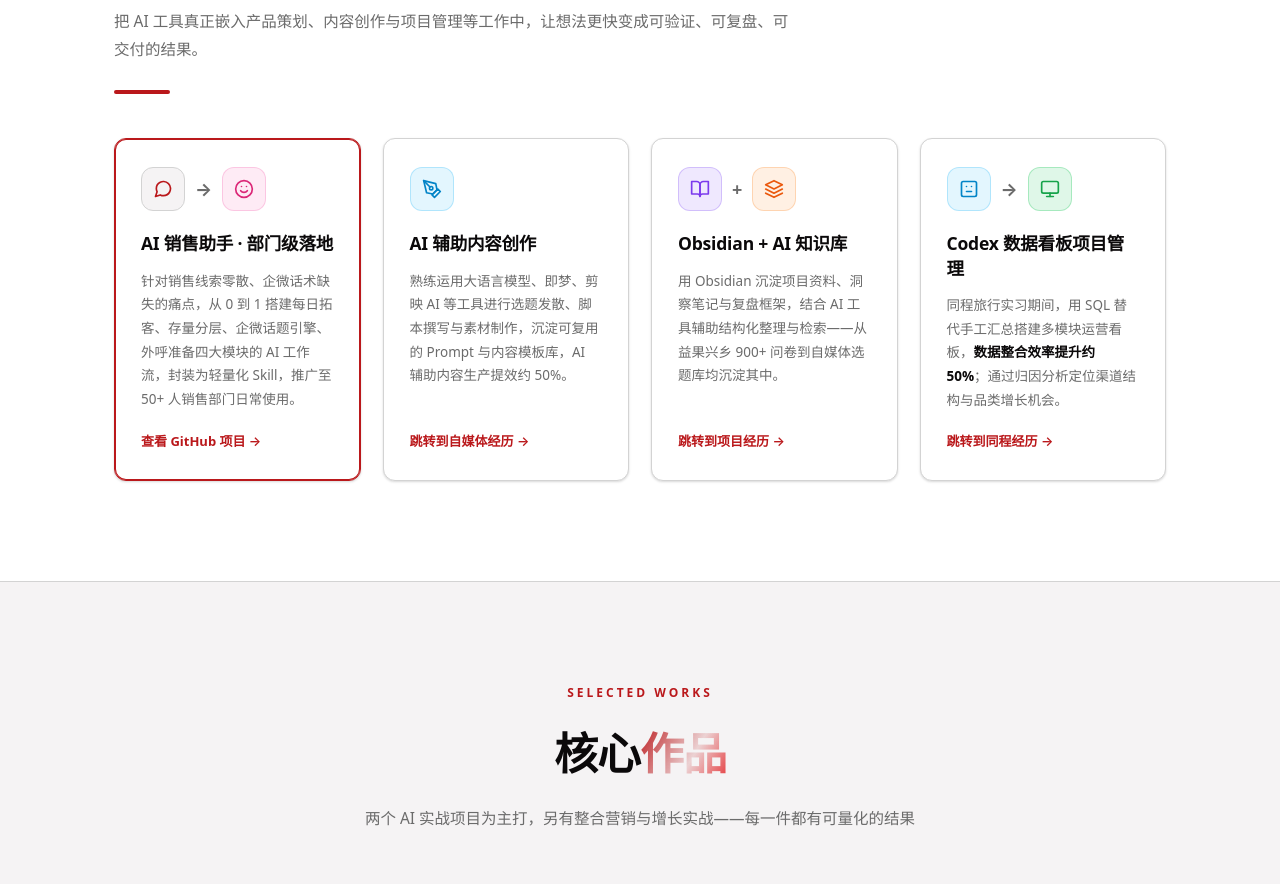
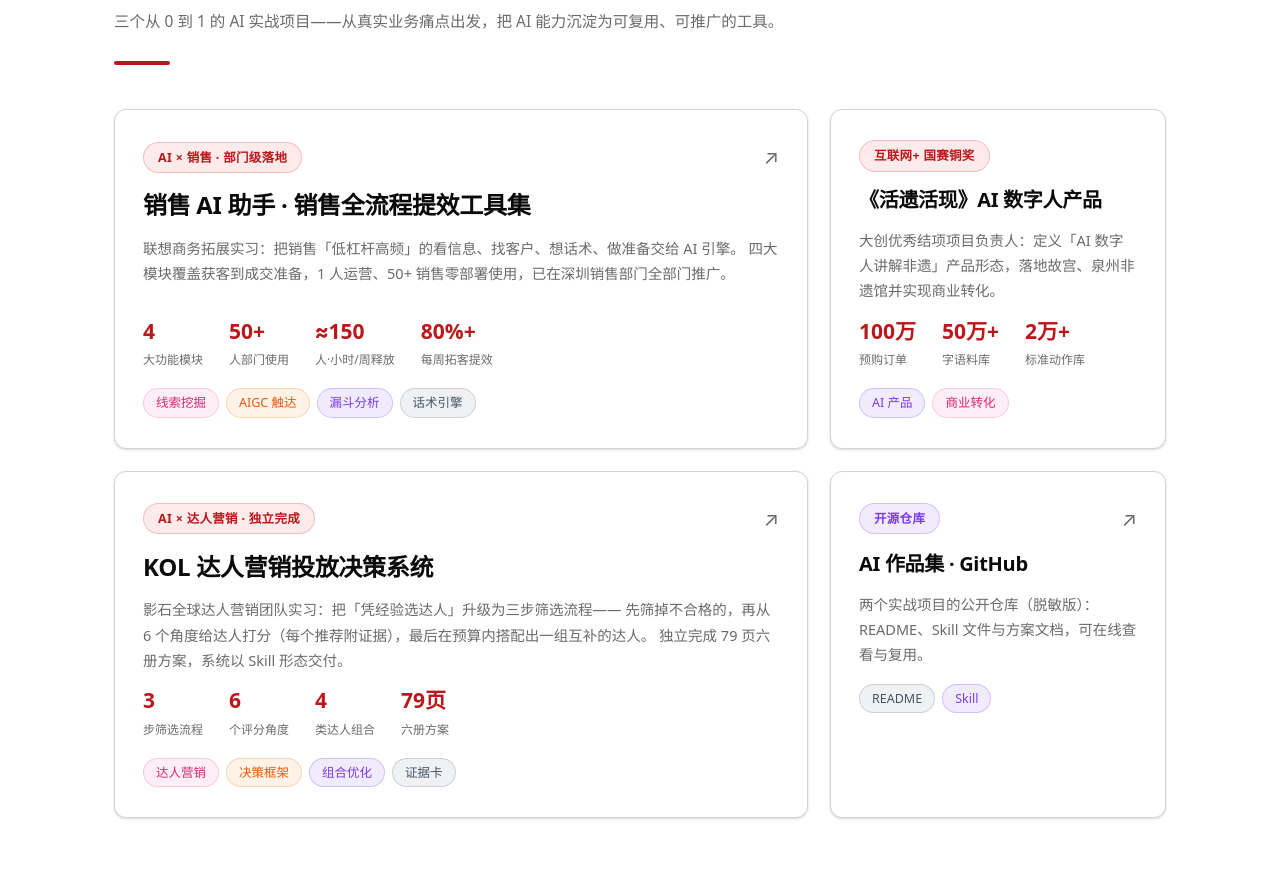
Before and after one commit to yhllynn2-create/yhllynn-portfolio, a plain HTML site: page index.html in a window 1280 px wide. Shown: the part 1895-2779 px from the top of the page. Drawn offline with Linux system fonts and the light colour scheme.

Commit message:
feat: AI NATIVE 改为三大 AI 项目主打，其余项目独立为「其他项目经历」并标注能力；模块1图脱敏

```diff
--- a/index.html
+++ b/index.html
@@ -160,7 +160,7 @@
       </div>
     </section>
 
-    <!-- ===== AI NATIVE（新增 4 卡片） ===== -->
+    <!-- ===== AI NATIVE：三个 AI 实战项目 ===== -->
     <section class="section section-alt ai-native-section" id="ai-native">
       <div class="container">
         <div class="prose-head reveal">
@@ -168,87 +168,11 @@
             <span class="title-red">AI NATIVE</span>
           </h2>
           <p class="prose-subtitle">
-            把 AI 工具真正嵌入产品策划、内容创作与项目管理等工作中，让想法更快变成可验证、可复盘、可交付的结果。
+            三个从 0 到 1 的 AI 实战项目——从真实业务痛点出发，把 AI 能力沉淀为可复用、可推广的工具。
           </p>
           <div class="prose-divider"></div>
         </div>
 
-        <div class="ai-grid">
-          <a href="project-sales-ai.html" class="ai-card ai-card-active reveal">
-            <div class="ai-card-icons">
-              <span class="ai-icon-box">
-                <svg viewBox="0 0 24 24" fill="none" stroke="currentColor" stroke-width="2" stroke-linecap="round" stroke-linejoin="round"><path d="M21 11.5a8.38 8.38 0 0 1-.9 3.8 8.5 8.5 0 0 1-7.6 4.7 8.38 8.38 0 0 1-3.8-.9L3 21l1.9-5.7a8.38 8.38 0 0 1-.9-3.8 8.5 8.5 0 0 1 4.7-7.6 8.38 8.38 0 0 1 3.8-.9h.5a8.48 8.48 0 0 1 8 8v.5z"/></svg>
-              </span>
-              <span class="ai-icon-arrow">→</span>
-              <span class="ai-icon-box ai-icon-pink">
-                <svg viewBox="0 0 24 24" fill="none" stroke="currentColor" stroke-width="2" stroke-linecap="round" stroke-linejoin="round"><circle cx="12" cy="12" r="10"/><path d="M8 14s1.5 2 4 2 4-2 4-2"/><line x1="9" y1="9" x2="9.01" y2="9"/><line x1="15" y1="9" x2="15.01" y2="9"/></svg>
-              </span>
-            </div>
-            <h3 class="ai-card-title">AI 销售助手 · 部门级落地</h3>
-            <p class="ai-card-desc">
-              针对销售线索零散、企微话术缺失的痛点，从 0 到 1 搭建每日拓客、存量分层、企微话题引擎、外呼准备四大模块的 AI 工作流，封装为轻量化 Skill，推广至 50+ 人销售部门日常使用。
-            </p>
-            <span class="ai-card-link">查看 GitHub 项目 →</span>
-          </a>
-
-          <a href="#experience" class="ai-card reveal">
-            <div class="ai-card-icons">
-              <span class="ai-icon-box ai-icon-blue">
-                <svg viewBox="0 0 24 24" fill="none" stroke="currentColor" stroke-width="2" stroke-linecap="round" stroke-linejoin="round"><path d="M12 19l7-7 3 3-7 7-3-3z"/><path d="M18 13l-1.5-7.5L2 2l3.5 14.5L13 18l5-5z"/><path d="M2 2l7.586 7.586"/><circle cx="11" cy="11" r="2"/></svg>
-              </span>
-            </div>
-            <h3 class="ai-card-title">AI 辅助内容创作</h3>
-            <p class="ai-card-desc">
-              熟练运用大语言模型、即梦、剪映 AI 等工具进行选题发散、脚本撰写与素材制作，沉淀可复用的 Prompt 与内容模板库，AI 辅助内容生产提效约 50%。
-            </p>
-            <span class="ai-card-link">跳转到自媒体经历 →</span>
-          </a>
-
-          <a href="#experience" class="ai-card reveal">
-            <div class="ai-card-icons">
-              <span class="ai-icon-box ai-icon-violet">
-                <svg viewBox="0 0 24 24" fill="none" stroke="currentColor" stroke-width="2" stroke-linecap="round" stroke-linejoin="round"><path d="M2 3h6a4 4 0 0 1 4 4v14a3 3 0 0 0-3-3H2z"/><path d="M22 3h-6a4 4 0 0 0-4 4v14a3 3 0 0 1 3-3h7z"/></svg>
-              </span>
-              <span class="ai-icon-plus">+</span>
-              <span class="ai-icon-box ai-icon-orange">
-                <svg viewBox="0 0 24 24" fill="none" stroke="currentColor" stroke-width="2" stroke-linecap="round" stroke-linejoin="round"><path d="M12 2L2 7l10 5 10-5-10-5z"/><path d="M2 17l10 5 10-5"/><path d="M2 12l10 5 10-5"/></svg>
-              </span>
-            </div>
-            <h3 class="ai-card-title">Obsidian + AI 知识库</h3>
-            <p class="ai-card-desc">
-              用 Obsidian 沉淀项目资料、洞察笔记与复盘框架，结合 AI 工具辅助结构化整理与检索——从益果兴乡 900+ 问卷到自媒体选题库均沉淀其中。
-            </p>
-            <span class="ai-card-link">跳转到项目经历 →</span>
-          </a>
-
-          <a href="#experience" class="ai-card reveal">
-            <div class="ai-card-icons">
-              <span class="ai-icon-box ai-icon-blue">
-                <svg viewBox="0 0 24 24" fill="none" stroke="currentColor" stroke-width="2" stroke-linecap="round" stroke-linejoin="round"><rect x="3" y="3" width="18" height="18" rx="2"/><line x1="9" y1="9" x2="9.01" y2="9"/><line x1="15" y1="9" x2="15.01" y2="9"/><line x1="9" y1="15" x2="15" y2="15"/></svg>
-              </span>
-              <span class="ai-icon-arrow">→</span>
-              <span class="ai-icon-box ai-icon-green">
-                <svg viewBox="0 0 24 24" fill="none" stroke="currentColor" stroke-width="2" stroke-linecap="round" stroke-linejoin="round"><rect x="2" y="3" width="20" height="14" rx="2"/><line x1="8" y1="21" x2="16" y2="21"/><line x1="12" y1="17" x2="12" y2="21"/></svg>
-              </span>
-            </div>
-            <h3 class="ai-card-title">Codex 数据看板项目管理</h3>
-            <p class="ai-card-desc">
-              同程旅行实习期间，用 SQL 替代手工汇总搭建多模块运营看板，<b>数据整合效率提升约 50%</b>；通过归因分析定位渠道结构与品类增长机会。
-            </p>
-            <span class="ai-card-link">跳转到同程经历 →</span>
-          </a>
-        </div>
-      </div>
-    </section>
-
-    <!-- ===== 核心作品 / 项目（Bento 网格） ===== -->
-    <section class="section" id="works">
-      <div class="container">
-        <div class="section-head reveal">
-          <span class="section-kicker">SELECTED WORKS</span>
-          <h2 class="section-title">核心<span class="gradient-text">作品</span></h2>
-          <p class="section-desc">两个 AI 实战项目为主打，另有整合营销与增长实战——每一件都有可量化的结果</p>
-        </div>
         <div class="bento-grid">
           <!-- 大卡片：联想 销售 AI 助手 -->
           <a href="project-sales-ai.html" class="bento-card bento-lg reveal">
@@ -272,6 +196,26 @@
               <span class="tag tag-orange">AIGC 触达</span>
               <span class="tag tag-violet">漏斗分析</span>
               <span class="tag tag-slate">话术引擎</span>
+            </div>
+          </a>
+
+          <!-- 活遗活现 -->
+          <a href="#experience" class="bento-card reveal">
+            <div class="bento-top">
+              <span class="badge badge-red">互联网+ 国赛铜奖</span>
+            </div>
+            <h3 class="bento-title">《活遗活现》AI 数字人产品</h3>
+            <p class="bento-desc">
+              大创优秀结项项目负责人：定义「AI 数字人讲解非遗」产品形态，落地故宫、泉州非遗馆并实现商业转化。
+            </p>
+            <div class="bento-stats">
+              <div><b>100万</b><span>预购订单</span></div>
+              <div><b>50万+</b><span>字语料库</span></div>
+              <div><b>2万+</b><span>标准动作库</span></div>
+            </div>
+            <div class="bento-tags">
+              <span class="tag tag-violet">AI 产品</span>
+              <span class="tag tag-pink">商业转化</span>
             </div>
           </a>
 
@@ -301,6 +245,34 @@
             </div>
           </a>
 
+          <!-- GitHub 仓库小卡 -->
+          <a href="https://github.com/yhllynn2-create/yhllynn-ai-portfolio" target="_blank" rel="noopener" class="bento-card reveal">
+            <div class="bento-top">
+              <span class="badge badge-violet">开源仓库</span>
+              <span class="bento-arrow">↗</span>
+            </div>
+            <h3 class="bento-title">AI 作品集 · GitHub</h3>
+            <p class="bento-desc">
+              两个实战项目的公开仓库（脱敏版）：README、Skill 文件与方案文档，可在线查看与复用。
+            </p>
+            <div class="bento-tags">
+              <span class="tag tag-slate">README</span>
+              <span class="tag tag-violet">Skill</span>
+            </div>
+          </a>
+        </div>
+      </div>
+    </section>
+
+    <!-- ===== 其他项目经历 ===== -->
+    <section class="section" id="works">
+      <div class="container">
+        <div class="section-head reveal">
+          <span class="section-kicker">MORE WORKS</span>
+          <h2 class="section-title">其他<span class="gradient-text">项目经历</span></h2>
+          <p class="section-desc">AI 项目之外，这些项目体现了不同的综合能力</p>
+        </div>
+        <div class="bento-grid">
           <!-- 益果兴乡 -->
           <a href="#experience" class="bento-card reveal">
             <div class="bento-top">
@@ -308,7 +280,8 @@
             </div>
             <h3 class="bento-title">《益果兴乡》整合营销</h3>
             <p class="bento-desc">
-              粤桂农特产整合营销项目负责人：900+ 问卷定量调研 + 深度访谈，确立「产地溯源 + 文化 IP」品牌定位。
+              <b>展现能力：项目统筹与商业落地。</b>粤桂农特产整合营销项目负责人，从 900+ 问卷调研与深度访谈，
+              到确立「产地溯源 + 文化 IP」品牌定位，再到双渠道 235 万营收的完整闭环。
             </p>
             <div class="bento-stats">
               <div><b>235万+</b><span>累计营收</span></div>
@@ -321,26 +294,6 @@
             </div>
           </a>
 
-          <!-- 活遗活现 -->
-          <a href="#experience" class="bento-card reveal">
-            <div class="bento-top">
-              <span class="badge badge-red">互联网+ 国赛铜奖</span>
-            </div>
-            <h3 class="bento-title">《活遗活现》AI 数字人产品</h3>
-            <p class="bento-desc">
-              大创优秀结项项目负责人：定义「AI 数字人讲解非遗」产品形态，落地故宫、泉州非遗馆并实现商业转化。
-            </p>
-            <div class="bento-stats">
-              <div><b>100万</b><span>预购订单</span></div>
-              <div><b>50万+</b><span>字语料库</span></div>
-              <div><b>2万+</b><span>标准动作库</span></div>
-            </div>
-            <div class="bento-tags">
-              <span class="tag tag-violet">AI 产品</span>
-              <span class="tag tag-pink">商业转化</span>
-            </div>
-          </a>
-
           <!-- 自媒体 -->
           <a href="#experience" class="bento-card reveal">
             <div class="bento-top">
@@ -349,7 +302,7 @@
             </div>
             <h3 class="bento-title">个人自媒体「开平旅游网」</h3>
             <p class="bento-desc">
-              洞察家乡文旅内容空白，运营公众号 / 视频号 / 抖音 / 小红书多平台矩阵；
+              <b>展现能力：内容敏感度与冷启动增长。</b>洞察家乡文旅内容空白，从 0 运营公众号 / 视频号 / 抖音 / 小红书矩阵，
               用 AI 辅助内容生产提效约 50%，跑通「内容 → 流量 → 变现」闭环。
             </p>
             <div class="bento-stats">
@@ -372,7 +325,8 @@
             </div>
             <h3 class="bento-title">同程旅行 · 海外运营实战</h3>
             <p class="bento-desc">
-              多平台差异化内容策略 + 1.7 万私域分层运营 + SQL 归因分析，驱动总 GMV 环比增长 66.49%。
+              <b>展现能力：数据驱动的精细化运营。</b>多平台差异化内容策略 + 1.7 万私域分层运营，
+              SQL 看板替代手工汇总、归因分析定位增长机会，驱动总 GMV 环比增长 66.49%。
             </p>
             <div class="bento-stats">
               <div><b>38.24万</b><span>单周曝光</span></div>
```
Also changed, not shown: assets/modules/module-1.png.
